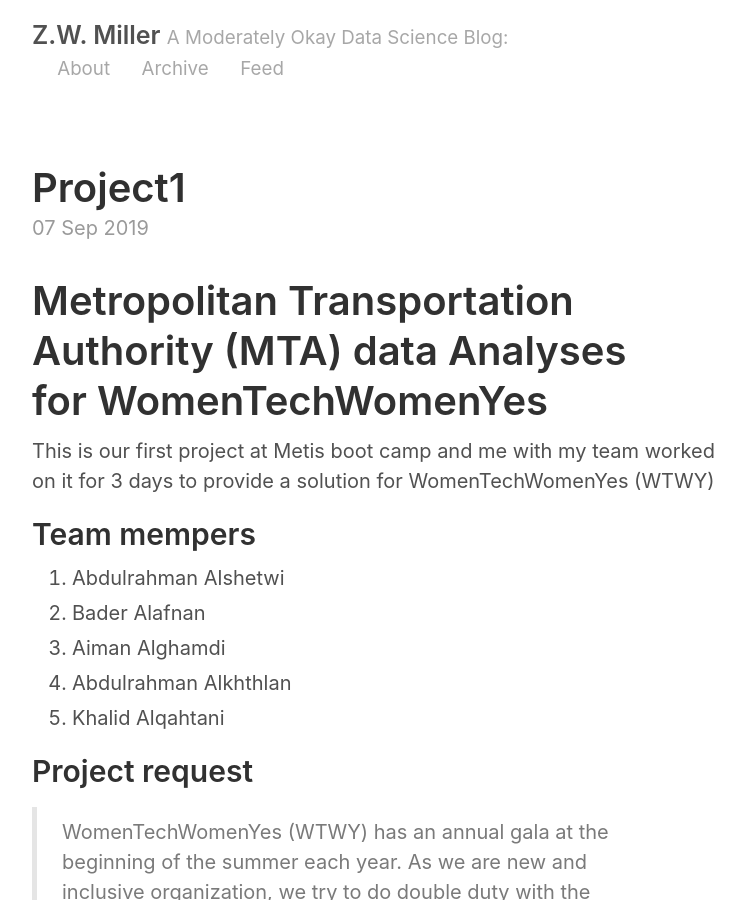
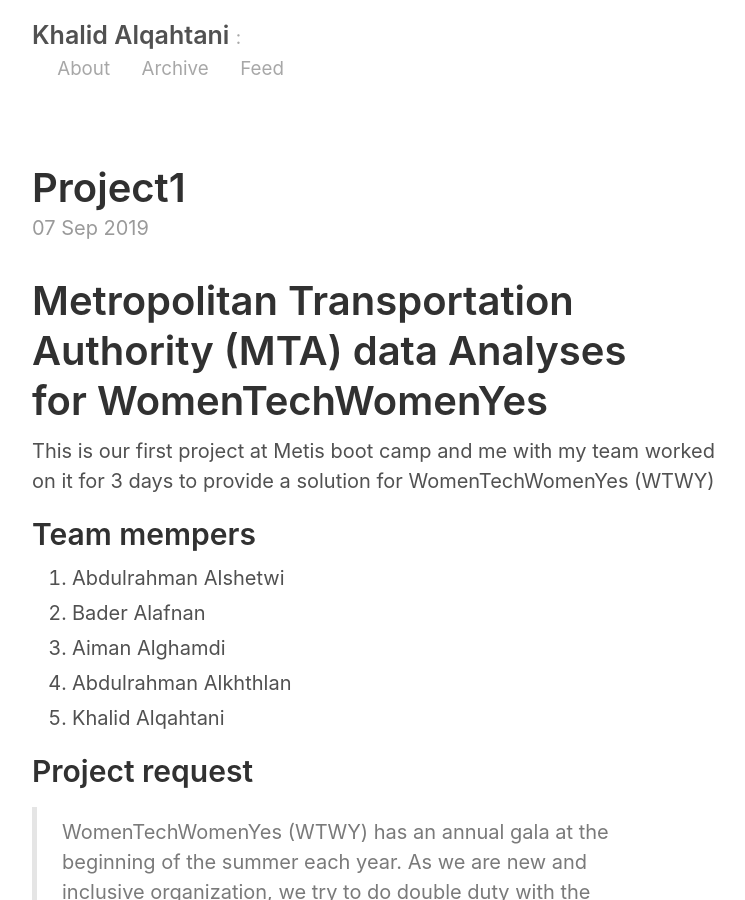
Before and after one commit to KhASQ/KhASQ.github.io, a Jekyll site: the page built from index.html, in a window 1280 px wide and 900 px high. Shown: the whole window, without its empty margins (258-1003 px from the left). Built offline with Jekyll 4.4.1, drawn with Linux system fonts in a browser that asks for light colours; the list of posts is cut into pages by our own code.

Commit message:
Edit info

```diff
--- a/_config.yml
+++ b/_config.yml
@@ -2,8 +2,8 @@
 permalink:           pretty
 
 # Setup
-title:               Z.W. Miller
-tagline:             A Moderately Okay Data Science Blog
+title:               Khalid Alqahtani
+tagline:
 url:                 http://khasq.github.io
 paginate:            2
 baseurl:             ""
@@ -17,9 +17,9 @@ sass:
 
 # About/contact
 author:
-  name:              Zach Miller
-  url:               https://twitter.com/zaglamir
-  email:             zach@thisismetis.com
+  name:              Khalid Alqahtani
+  url:
+  email:
 
 # Custom vars
 version:             2.0.0
```
